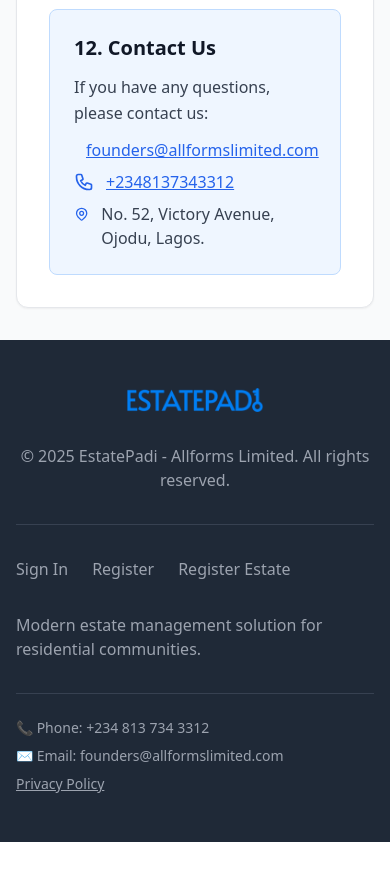
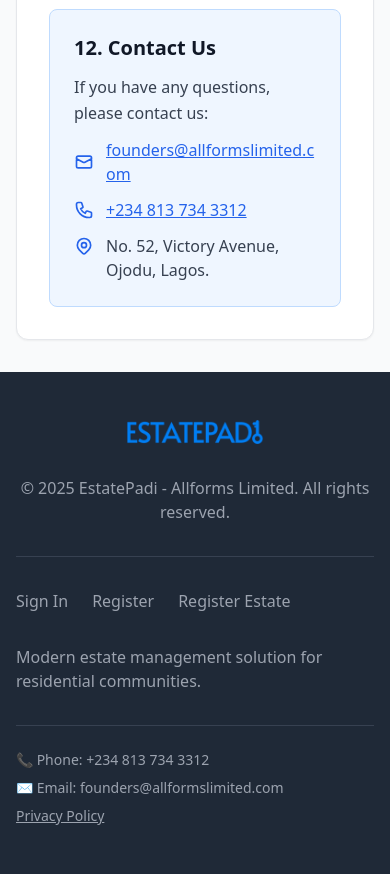
Before and after one commit to Allforms/estatepadi, a React (Vite) app in the folder frontend-estate/: page /terms in a window 390 px wide. Shown: the part 7800-8674 px from the top of the page. Before the commit the page ends 8642 px from the top, so only its background shows below. Built offline with nearby package versions, Linux system fonts and the light colour scheme; no server answers.

Commit message:
UI-bug-fixed2

```diff
--- a/frontend-estate/src/pages/policies/PoliciesLayout.tsx
+++ b/frontend-estate/src/pages/policies/PoliciesLayout.tsx
@@ -467,25 +467,28 @@
                   <div className="bg-blue-50 rounded-lg p-6 border border-blue-200">
                     <h3 className="text-xl font-semibold mb-3 text-gray-900">12. Contact Us</h3>
                     <p className="text-gray-700 mb-3 leading-relaxed">If you have any questions, please contact us:</p>
-                    <div className="space-y-2">
+                    <div className="space-y-3">
                       <div className="flex items-center gap-3">
-                        <svg className="w-5 h-5 text-blue-600" fill="none" stroke="currentColor" viewBox="0 0 24 24">
+                        <svg className="w-5 h-5 text-blue-600 flex-shrink-0" fill="none" stroke="currentColor" viewBox="0 0 24 24">
                           <path strokeLinecap="round" strokeLinejoin="round" strokeWidth={2} d="M3 8l7.89 4.26a2 2 0 002.22 0L21 8M5 19h14a2 2 0 002-2V7a2 2 0 00-2-2H5a2 2 0 00-2 2v10a2 2 0 002 2z" />
                         </svg>
-                        <a href="mailto:founders@allformslimited.com" className="text-blue-600 underline hover:text-blue-800 transition-colors">
+                        <a
+                          href="mailto:founders@allformslimited.com"
+                          className="text-blue-600 underline hover:text-blue-800 transition-colors break-all sm:break-normal"
+                        >
                           founders@allformslimited.com
                         </a>
                       </div>
                       <div className="flex items-center gap-3">
-                        <svg className="w-5 h-5 text-blue-600" fill="none" stroke="currentColor" viewBox="0 0 24 24">
+                        <svg className="w-5 h-5 text-blue-600 flex-shrink-0" fill="none" stroke="currentColor" viewBox="0 0 24 24">
                           <path strokeLinecap="round" strokeLinejoin="round" strokeWidth={2} d="M3 5a2 2 0 012-2h3.28a1 1 0 01.948.684l1.498 4.493a1 1 0 01-.502 1.21l-2.257 1.13a11.042 11.042 0 005.516 5.516l1.13-2.257a1 1 0 011.21-.502l4.493 1.498a1 1 0 01.684.949V19a2 2 0 01-2 2h-1C9.716 21 3 14.284 3 6V5z" />
                         </svg>
                         <a href="tel:+2348137343312" className="text-blue-600 underline hover:text-blue-800 transition-colors">
-                          +2348137343312
+                          +234 813 734 3312
                         </a>
                       </div>
                       <div className="flex items-start gap-3">
-                        <svg className="w-5 h-5 text-blue-600 mt-0.5" fill="none" stroke="currentColor" viewBox="0 0 24 24">
+                        <svg className="w-5 h-5 text-blue-600 mt-0.5 flex-shrink-0" fill="none" stroke="currentColor" viewBox="0 0 24 24">
                           <path strokeLinecap="round" strokeLinejoin="round" strokeWidth={2} d="M17.657 16.657L13.414 20.9a1.998 1.998 0 01-2.827 0l-4.244-4.243a8 8 0 1111.314 0z" />
                           <path strokeLinecap="round" strokeLinejoin="round" strokeWidth={2} d="M15 11a3 3 0 11-6 0 3 3 0 016 0z" />
                         </svg>
```
